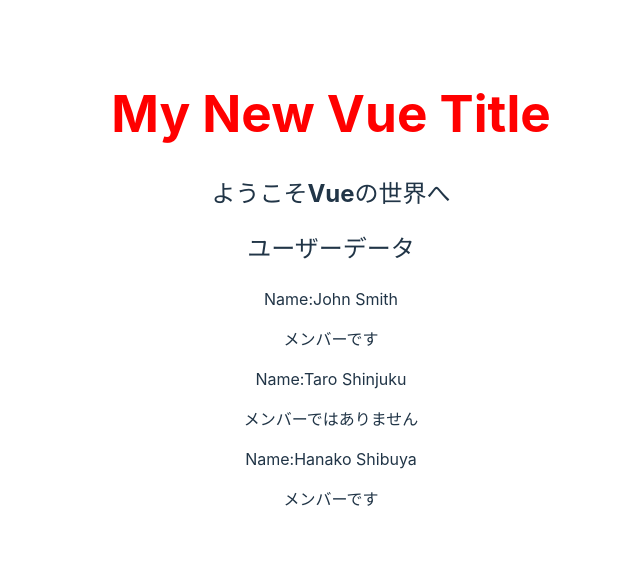
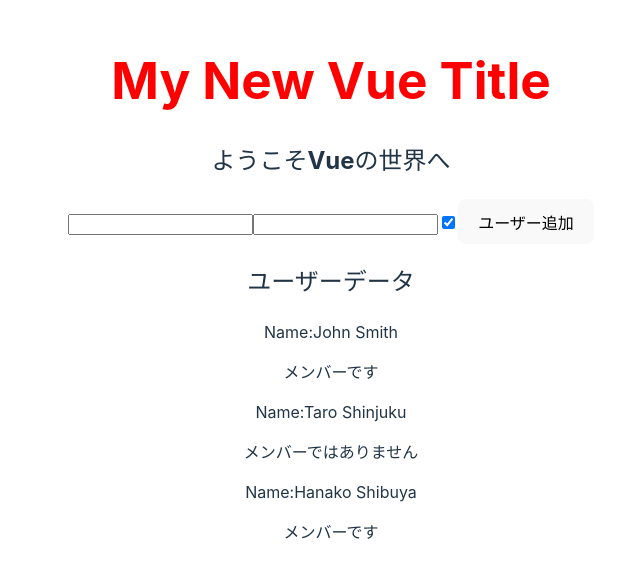
Before and after one commit to kouyou13/vite-project, a Vue app: page / in a window 1280 px wide. Shown: the part 111-688 px from the top of the page, without its empty margins (309-949 px from the left). Built offline with nearby package versions, Linux system fonts and the light colour scheme.

Commit message:
メンバー追加機能を作成

```diff
--- a/src/App.vue
+++ b/src/App.vue
@@ -8,6 +8,11 @@
         //   red : true,
         // }
         isRed : true,
+        input : {
+          firstName : "",
+          lastName : "",
+          isMember : true,
+        },
         users : [{
           firstName : "John",
           lastName : "Smith",
@@ -30,7 +35,17 @@
       fullName(){
         return this.user.firstName + ' ' + this.user.lastName;
       }
-    }
+    },
+    methods : {
+      addUser(){
+        this.users.push(this.input)
+        this.input = {
+          firstName : '',
+          lastName : '',
+          isMember : true,
+        }
+      },
+    },
   }
 </script>
 
@@ -38,6 +53,11 @@
     <!-- <h1 v-bind:title="message" v-bind:class="textStatus">{{ title }}</h1> -->
     <h1 :title="message" :class="{red : isRed}">{{ title }}</h1>
     <h2 :title="123 * 3" :class="{red : !true}">{{ 'ようこそ'+'Vueの世界へ' }}</h2>
+    <input type="text" v-model="input.firstName" />
+    <input type="text" v-model="input.lastName" />
+    <input type="checkbox" v-model="input.isMember" />
+    <button v-on:click="addUser">ユーザー追加</button>
+    <!-- ボタンを押した時に処理を行う -->
     <h2>ユーザーデータ</h2>
     <!-- <h3>{{ user.firstName + ' ' + user.lastName + "さんのデータ" }}</h3> -->
     <div v-for="user in users">
```
